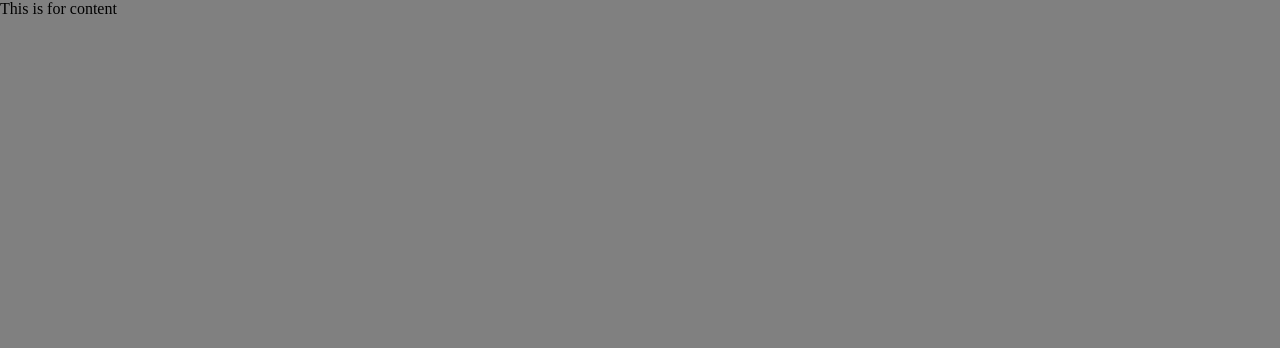
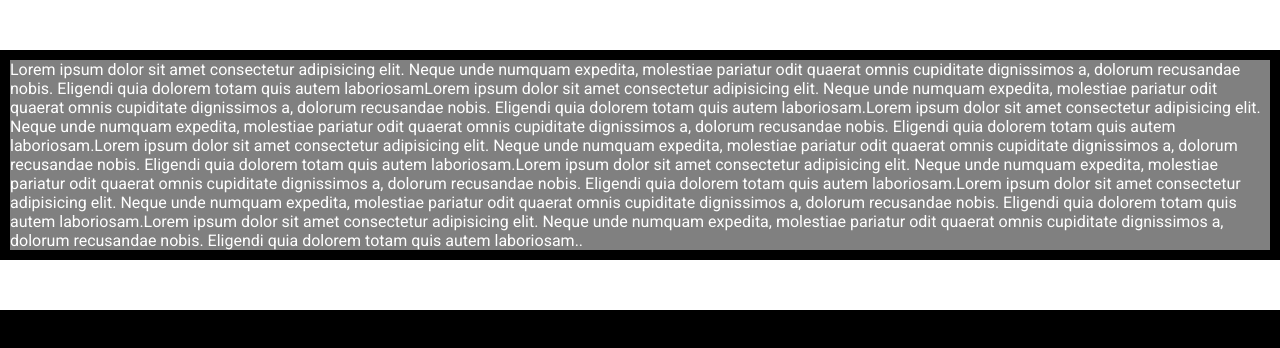
Before and after one commit to novanAfnd/Restaurant_Page, a website built with webpack: page dist/index.html in a window 1280 px wide. Built offline with Linux system fonts and the light colour scheme.

Commit message:
Setting CSS Position

```diff
--- a/src/style.css
+++ b/src/style.css
@@ -2,6 +2,8 @@
   font-family: "Regattia";
   src: url("./regattia-bold-webfont.woff2") format("woff2"), url("./regattia-bold-webfont.woff") format("woff");
 }
+
+@import url("https://fonts.googleapis.com/css2?family=Roboto:wght@100;300;400;500;700;900&display=swap");
 
 * {
   margin: 0;
@@ -10,14 +12,30 @@
 }
 
 body {
-  background: gray;
+  font-family: "Roboto", sans-serif;
+  font-size: 16px;
+  color: white;
+  background: black;
+  width: 100vw;
+  height: 100vh;
+  position: relative;
 }
 
-.main {
-  font-family: "Gill Sans", "Gill Sans MT", Calibri, "Trebuchet MS", sans-serif;
-  color: white;
+header {
+  background: white;
+  width: 100%;
+  height: 50px;
+}
 
-  background-color: black;
-  width: 100px;
-  height: 100px;
+.content {
+  background: gray;
+  margin: 10px;
 }
+
+footer {
+  background: white;
+  width: 100%;
+  height: 50px;
+  position: relative;
+  bottom: 0;
+}
--- a/webpack.config.js
+++ b/webpack.config.js
@@ -18,7 +18,7 @@ module.exports = {
 
   plugins: [
     new HtmlWebpackPlugin({
-      title: "Development",
+      title: "Restaurant Page",
     }),
   ],
   module: {
```
Also changed, not shown: src/main.js (+13 -1 lines), dist/index.html, dist/main.js.
